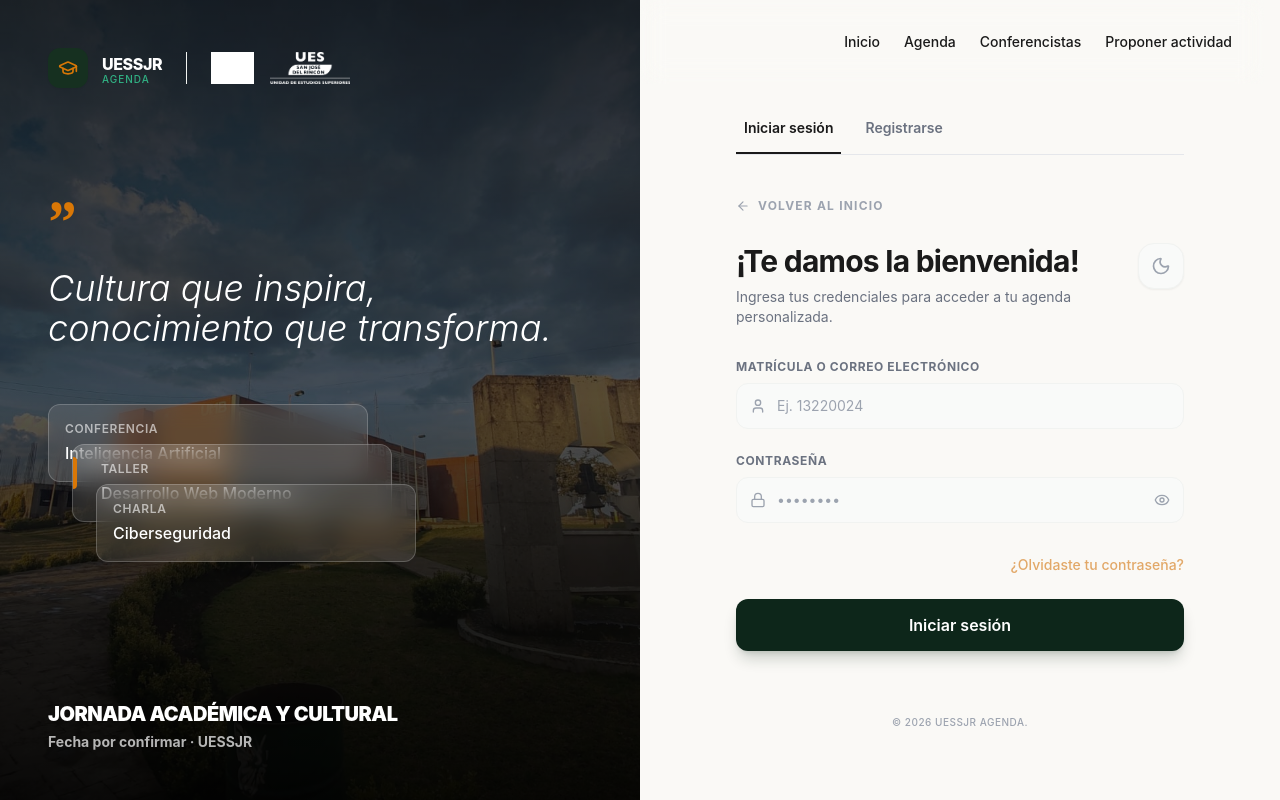
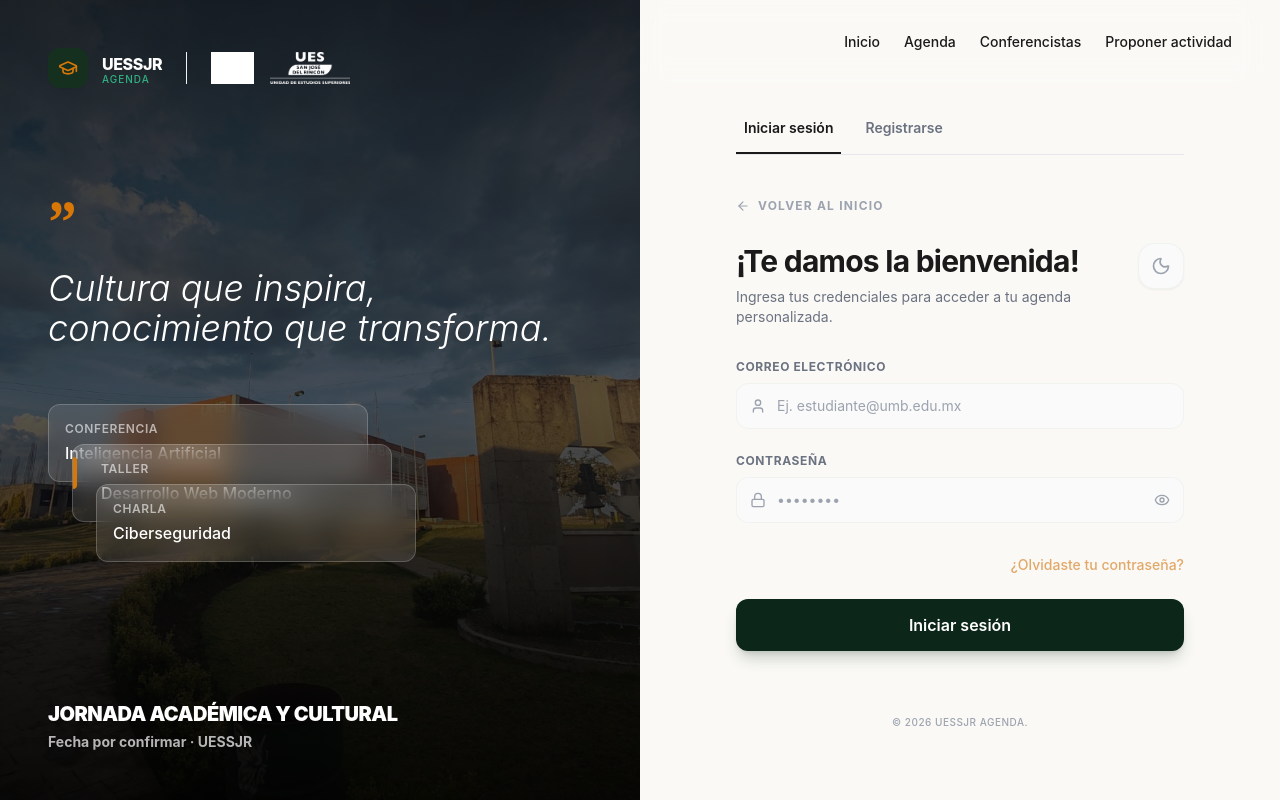
Before and after one commit to AndresMondragon2004/Agenda-uessjr, a React (Vite) app: page /login in a window 1280 px wide. Built offline with nearby package versions, Linux system fonts and the light colour scheme; no server answers; the database is empty; grey boxes are pictures that could not be loaded.

Commit message:
fix(auth): remove matricula login option and revert to email only

```diff
--- a/src/pages/auth/Login.jsx
+++ b/src/pages/auth/Login.jsx
@@ -51,27 +51,14 @@ export default function Login() {
   const handleLogin = async e => {
     e.preventDefault()
     if (!correo || !password) {
-      setError('Ingresa tu correo o matrícula y contraseña.')
+      setError('Ingresa tu correo electrónico y contraseña.')
       return
-    }
-
-    // Si es una matrícula de 8 a 10 dígitos, buscamos su correo real
-    let emailToLogin = correo.trim()
-    if (/^\d{8,10}$/.test(emailToLogin)) {
-      try {
-        const { data: realEmail, error: rpcErr } = await supabase.rpc('get_email_by_matricula', { p_matricula: emailToLogin })
-        if (!rpcErr && realEmail) {
-          emailToLogin = realEmail
-        }
-      } catch (err) {
-        console.error("Error buscando correo por matrícula:", err)
-      }
     }
 
     try {
       setSubmitting(true)
       setError(null)
-      await signIn(emailToLogin, password)
+      await signIn(correo.trim(), password)
       setPendingRedirect(true)
       // No redirigimos aquí — dejamos que el useEffect detecte el cambio de rol
     } catch (err) {
@@ -122,7 +109,7 @@ export default function Login() {
       <form onSubmit={handleLogin} className="space-y-6">
         <div>
           <label htmlFor="input-correo" className="block text-xs font-bold text-gray-500 dark:text-gray-400 tracking-wider mb-2 uppercase">
-            Matrícula o correo electrónico
+            Correo electrónico
           </label>
           <div className="relative">
             <div className="absolute inset-y-0 left-0 pl-3.5 flex items-center pointer-events-none text-gray-400">
@@ -133,7 +120,7 @@ export default function Login() {
               type="text"
               value={correo}
               onChange={e => setCorreo(e.target.value)}
-              placeholder="Ej. 13220024"
+              placeholder="Ej. estudiante@umb.edu.mx"
               className="w-full pl-10 pr-4 py-3 bg-gray-50 dark:bg-[#0F2018] border border-gray-100 dark:border-emerald-900/50 rounded-xl focus:bg-white dark:focus:bg-[#0F2018] focus:ring-2 focus:ring-[#1a3b2b] focus:border-transparent outline-none text-gray-900 dark:text-gray-300 text-sm transition-all"
             />
           </div>
```
